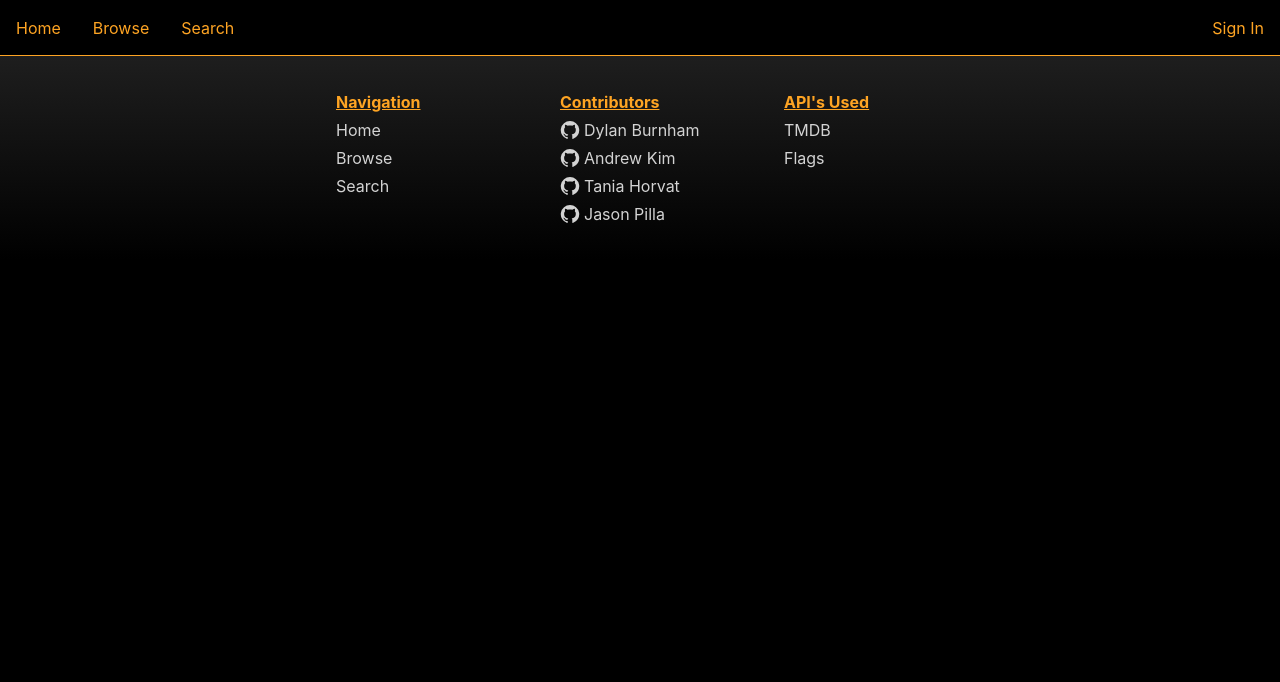
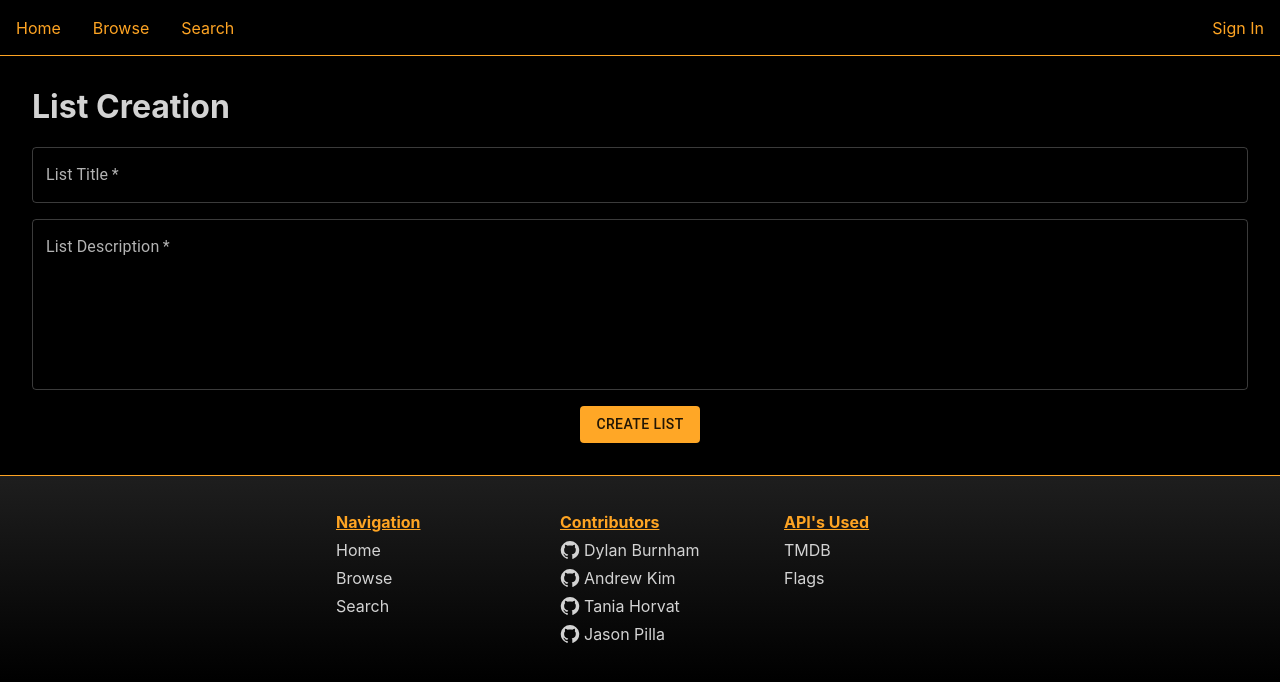
Before and after one commit to dburnham1212/react-movies, a React (Create React App) app: page /lists/create in a window 1280 px wide. Shown: the top 682 px of the page. Built offline with nearby package versions, Linux system fonts and the light colour scheme.

Commit message:
Added ability to create custom lists

```diff
--- a/src/App.js
+++ b/src/App.js
@@ -13,6 +13,7 @@ import Verification from "./components/login/Verification";
 import Episode from "./components/pages/Episode";
 import Footer from "./components/footer/Footer";
 import Lists from "./components/pages/Lists";
+import ListCreation from "./components/pages/ListCreation";
 
 const darkTheme = createTheme({
     palette: {
@@ -37,6 +38,7 @@ function App() {
                         <Route path="/season/:id" element={<Season />} />
                         <Route path="/episode/:id" element={<Episode />} />
                         <Route path="/lists" element={<Lists />} />
+                        <Route path="/lists/create" element={<ListCreation />} />
                     </Routes>
                     <Footer />
                 </BrowserRouter>
--- /dev/null
+++ b/src/components/pages/ListCreation.jsx
@@ -0,0 +1,100 @@
+import { Button, TextField } from "@mui/material";
+import styles from "../../styles/pages/ListCreations.module.css";
+import { useContext, useEffect, useState } from "react";
+import { makePostApiCall } from "../../helper/helperFunctions";
+import { userContext } from "../context/UserContext";
+import { BASE_URL } from "../../constants/constants";
+
+const ListCreation = () => {
+    const { getSessionId } = useContext(userContext);
+    const [listCreated, setListCreated] = useState(false);
+
+    const [listData, setListData] = useState({
+        name: "",
+        description: "",
+        language: "en",
+    });
+
+    useEffect(() => {});
+
+    const handleSubmit = (e) => {
+        e.preventDefault();
+        makePostApiCall(
+            `${BASE_URL}/list?api_key=${process.env.REACT_APP_API_KEY}&session_id=${getSessionId()}`,
+            listData
+        );
+        setListCreated(true);
+    };
+
+    const handleChange = (e) => {
+        const { name, value } = e.target;
+        setListData({ ...listData, [name]: value });
+    };
+
+    const resetListFields = () => {
+        setListData({
+            name: "",
+            description: "",
+            language: "en",
+        });
+        setListCreated(false);
+    };
+
+    const goToLists = () => {
+        window.location = "/lists";
+    };
+
+    return (
+        <>
+            <div className={styles.container}>
+                <h1>List Creation</h1>
+                {listCreated ? (
+                    <div className={styles.confirmed_container}>
+                        <h1>List Created Successfully!</h1>
+                        <h2>{listData.name}</h2>
+                        <h3>To view your newly created list please navigate to the lists page</h3>
+                        <div className={styles.confirmed_button_container}>
+                            <Button variant="contained" color="warning" onClick={resetListFields}>
+                                Create Another List
+                            </Button>
+                            <Button variant="contained" color="warning" onClick={goToLists}>
+                                View Lists
+                            </Button>
+                        </div>
+                    </div>
+                ) : (
+                    <form className={styles.form_container} onSubmit={handleSubmit}>
+                        {" "}
+                        <TextField
+                            className={styles.form_field}
+                            label="List Title"
+                            variant="outlined"
+                            fullWidth
+                            name="name"
+                            value={listData.name}
+                            onChange={handleChange}
+                            required
+                        />
+                        <TextField
+                            className={styles.form_field}
+                            label="List Description"
+                            variant="outlined"
+                            fullWidth
+                            name="description"
+                            value={listData.description}
+                            onChange={handleChange}
+                            multiline
+                            rows={6}
+                            required
+                        />
+                        <Button type="submit" variant="contained" color="warning">
+                            Create List
+                        </Button>
+                    </form>
+                )}
+            </div>
+        </>
+    );
+};
+
+export default ListCreation;
--- a/src/components/pages/Lists.jsx
+++ b/src/components/pages/Lists.jsx
@@ -5,6 +5,7 @@ import { userContext } from "../context/UserContext";
 import { FormControl, InputLabel, MenuItem, Pagination, Select, Stack } from "@mui/material";
 import MediaCard from "../utility/Cards/MediaCard";
 import styles from "../../styles/pages/Lists.module.css";
+import { Link } from "react-router-dom";
 
 const Lists = () => {
     const { accountId, getSessionId } = useContext(userContext);
@@ -15,6 +16,23 @@ const Lists = () => {
     const [currentPage, setCurrentPage] = useState(1);
 
     const [mediaListData, setMediaListData] = useState({});
+
+    const [customLists, setCustomLists] = useState([]);
+
+    const [currentCustomList, setCurrentCustomList] = useState(0);
+
+    useEffect(() => {
+        makeApiCall(
+            `${BASE_URL}/account/${accountId}/lists?api_key=${
+                process.env.REACT_APP_API_KEY
+            }&session_id=${getSessionId()}`
+        ).then((response) => {
+            setCustomLists(response.results);
+            if (response.results.length > 0) {
+                setCurrentCustomList(response.results[0].id);
+            }
+        });
+    }, []);
 
     const setMediaListDataWithPage = (mediaType, listType, pageNumber) => {
         if (mediaType === "Movies") {
@@ -89,8 +107,12 @@ const Lists = () => {
     };
 
     const handleListFilterChange = (e) => {
+        if (typeFilter !== "Custom") {
             setListFilter(e.target.value);
             setMediaListDataWithPage(typeFilter, e.target.value, 1);
+        } else {
+            setCurrentCustomList(e.target.value);
+        }
     };
 
     const handleMediaPageChange = (e, value) => {
@@ -113,8 +135,10 @@ const Lists = () => {
                         >
                             <MenuItem value={"Movies"}>Movies</MenuItem>
                             <MenuItem value={"TV"}>TV</MenuItem>
+                            <MenuItem value={"Custom"}>Custom</MenuItem>
                         </Select>
                     </FormControl>
+                    {typeFilter !== "Custom" && (
                         <FormControl sx={{ minWidth: "25%" }}>
                             <InputLabel id="select-media-label">List Type</InputLabel>
                             <Select
@@ -129,13 +153,36 @@ const Lists = () => {
                                 <MenuItem value={"Watchlist"}>Watch List</MenuItem>
                             </Select>
                         </FormControl>
+                    )}
+                    {typeFilter === "Custom" && (
+                        <FormControl sx={{ minWidth: "25%" }}>
+                            <InputLabel id="select-media-label">List Type</InputLabel>
+                            <Select
+                                labelId="select-media-label"
+                                id="select-media"
+                                value={currentCustomList}
+                                label="List Type"
+                                onChange={handleListFilterChange}
+                            >
+                                {customLists?.map((list, index) => (
+                                    <MenuItem key={index} value={list.id}>
+                                        {list.name}
+                                    </MenuItem>
+                                ))}
+                                <MenuItem value={0} component={Link} to="/lists/create">
+                                    Create New List
+                                </MenuItem>
+                            </Select>
+                        </FormControl>
+                    )}
                     {!mediaListData?.results?.length && (
-                        <>
-                            <h1>You have nothing added to </h1>
+                        <div className={styles.no_items_container}>
+                            <h1>You have nothing added to: </h1>
                             <h2>
                                 {typeFilter} {listFilter}
                             </h2>
-                        </>
+                            <h3>Add an item to view it here</h3>
+                        </div>
                     )}
                     {typeFilter === "Movies" && (
                         <>
@@ -153,6 +200,7 @@ const Lists = () => {
                                         );
                                     })}
                             </div>
+                            {mediaListData.total_pages > 1 && (
                                 <div className={styles.pagination_box}>
                                     <Stack spacing={2}>
                                         <Pagination
@@ -166,6 +214,7 @@ const Lists = () => {
                                         />
                                     </Stack>
                                 </div>
+                            )}
                         </>
                     )}
                     {typeFilter === "TV" && (
@@ -179,6 +228,7 @@ const Lists = () => {
                                         );
                                     })}
                             </div>
+                            {mediaListData.total_pages > 1 && (
                                 <div className={styles.pagination_box}>
                                     <Stack spacing={2}>
                                         <Pagination
@@ -192,6 +242,7 @@ const Lists = () => {
                                         />
                                     </Stack>
                                 </div>
+                            )}
                         </>
                     )}
                 </div>
--- /dev/null
+++ b/src/styles/pages/ListCreations.module.css
@@ -0,0 +1,30 @@
+.container {
+    margin: 2rem;
+}
+
+.form_container {
+    width: 100%;
+    display: flex;
+    flex-direction: column;
+    gap: 1rem;
+    align-items: center;
+}
+
+.form_field {
+    width: 100%;
+    margin: 1rem 0;
+}
+
+.confirmed_container {
+    display: flex;
+    flex-direction: column;
+    justify-content: center;
+    align-items: center;
+    height: 80vh;
+    border: 5px dashed white;
+}
+
+.confirmed_button_container {
+    display: flex;
+    gap: 1rem;
+}
--- a/src/styles/pages/Lists.module.css
+++ b/src/styles/pages/Lists.module.css
@@ -15,3 +15,14 @@
 .page_container {
     margin: 2rem;
 }
+
+.no_items_container {
+    display: flex;
+    flex-direction: column;
+    justify-content: center;
+    align-items: center;
+    height: 80vh;
+    width: 100%;
+    border: 5px dashed lightgrey;
+    margin: 1rem 0;
+}
```
Lines whose indentation alone changed are shown as unchanged.
